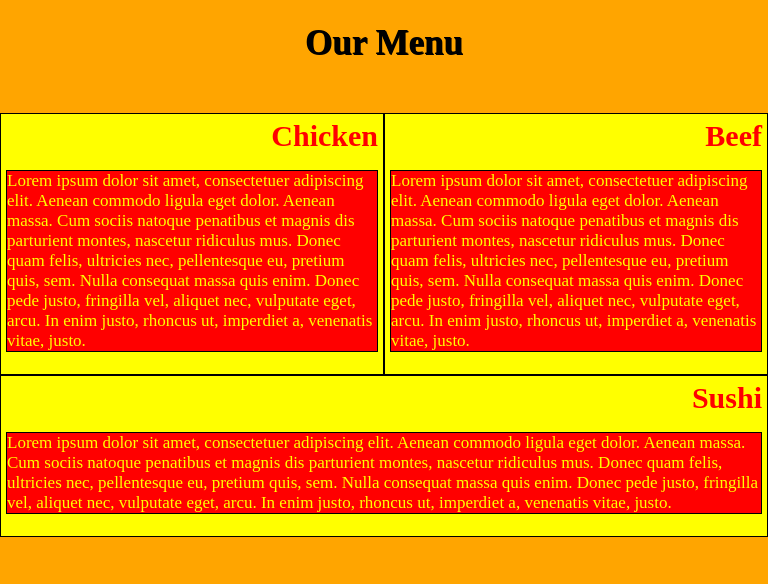
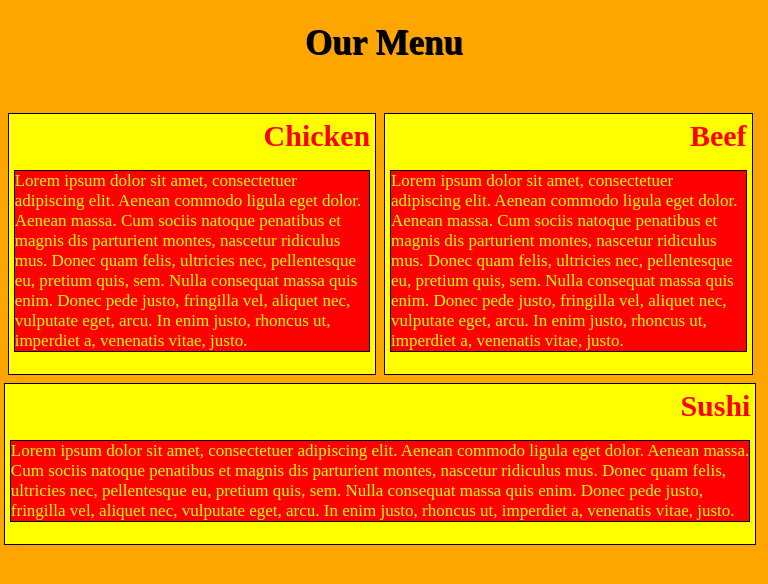
Before and after one commit to PranavDS-03/CourseraWebDev, a plain HTML site: page Module2/index.html in a window 768 px wide. Drawn offline with Linux system fonts and the light colour scheme.

Commit message:
Add Module 2 Assignment Solution

```diff
--- a/Module2/module2.css
+++ b/Module2/module2.css
@@ -16,17 +16,32 @@ h1 {
 }
 @media (min-width: 768px) and (max-width: 991px)
 {
-	#t1 , #t2{
-		width: 50%;
+	#t1{
+		margin-left: 1%;
+		margin-right: 0.5%
+		margin-bottom:0.5%;
+		width:48%;
+	}
+	#t2{
+		margin-left: 0.5%;
+		margin-right: 1%;
+		margin-bottom:0.5%;
+		width: 48%;
 	}
 	#t3{
-		width:100%;
+		width:98%;
+		margin-right:1%;
+		margin-left:1%;
+		margin-top: 0.5%;
 	}
 }
 @media (max-width: 767px)
 {
 	#t1 , #t2 , #t3{
-		width: 100%;
+		margin-left: 1%;
+		margin-right: 1%;
+		margin-bottom: 1%;
+		width: 98%;
 	}
 }
 .topic {
@@ -36,9 +51,21 @@ h1 {
 	border: black 1px solid;
 	padding: 5px;
 	float: left;
-	width: 33%;
+	width: 32%;
 	font-weight: bold;
 	background-color: yellow;
+}
+#t1{
+	margin-left: 1%;
+	margin-right: 0.5%;
+}
+#t2{
+	margin-left: 0.5%;
+	margin-right: 0.5%;
+}
+#t3{
+	margin-left:0.5%;
+	margin-right:1%;
 }
 p{
 	text-align: left;
```
